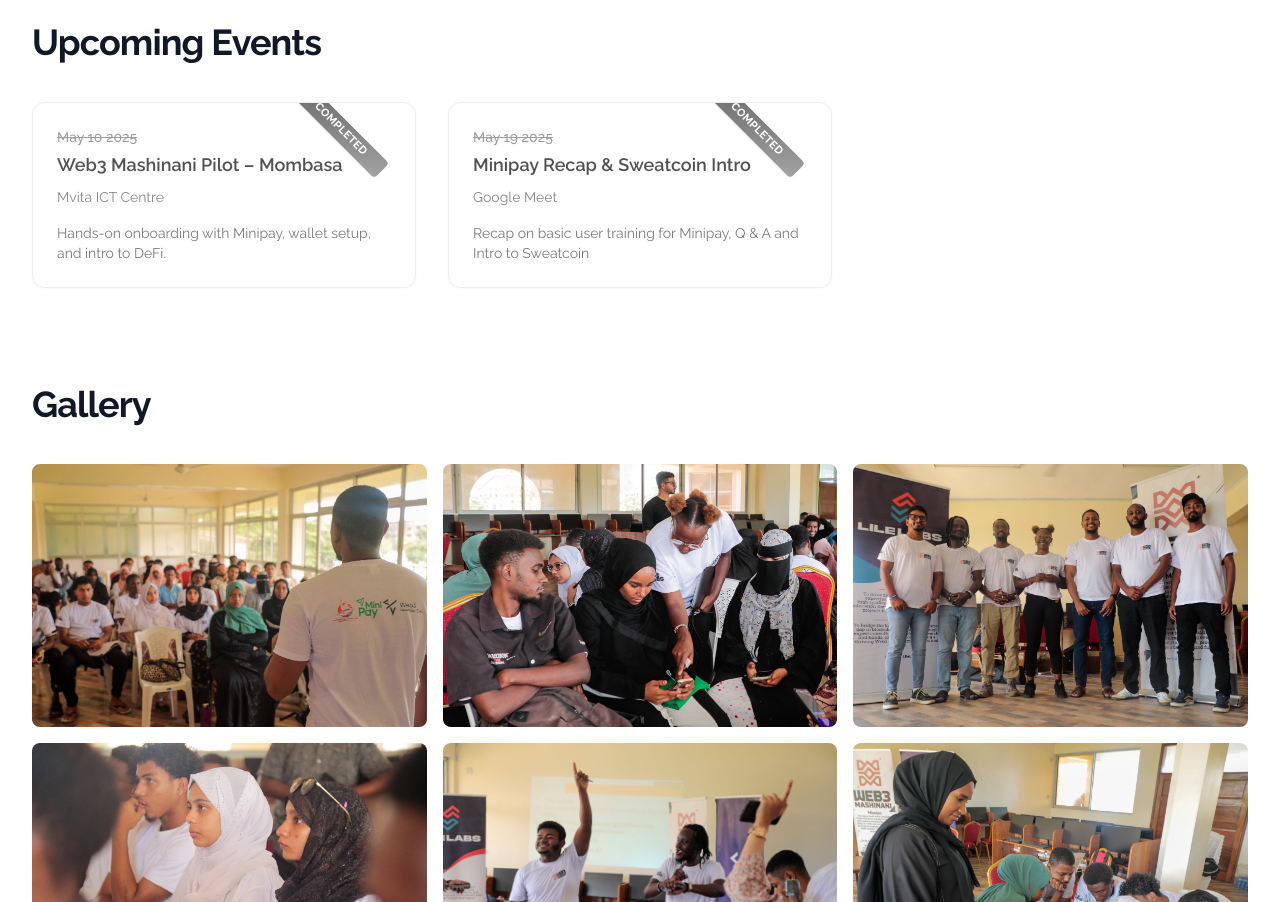
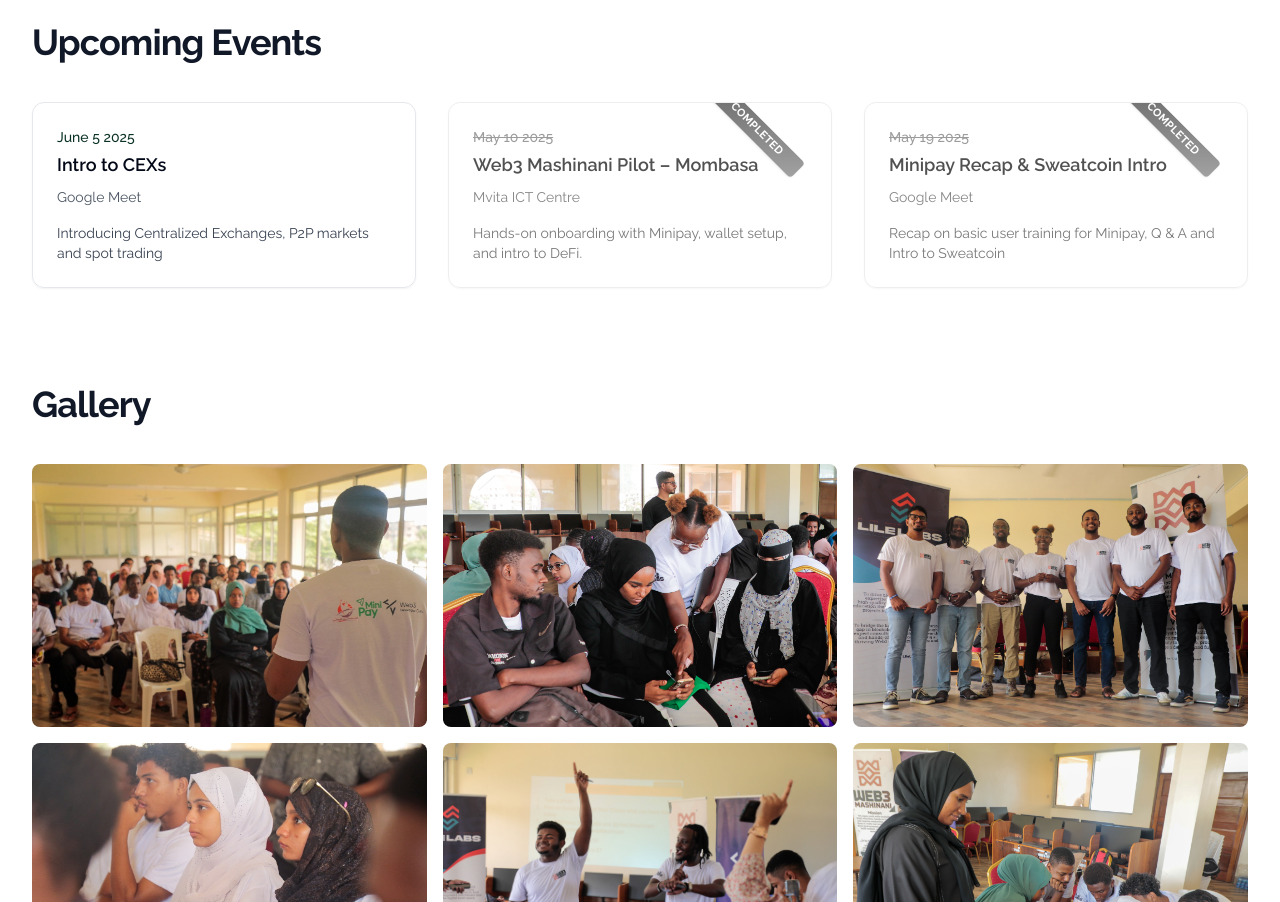
Before and after one commit to ibraziz21/mashinani-page, a Next.js app: page / in a window 1280 px wide. Shown: the part 1820-2722 px from the top of the page. Built offline with nearby package versions, Linux system fonts and the light colour scheme.

Commit message:
Update data.tsx

```diff
--- a/data/data.tsx
+++ b/data/data.tsx
@@ -76,13 +76,13 @@ export const events = [
     description: 'Recap on basic user training for Minipay, Q & A and Intro to Sweatcoin',
     done: true
   },
-  // {
-  //   title: 'Community Builders AMA',
-  //   date: 'July 2 2025',
-  //   location: 'Twitter Spaces',
-  //   description: 'Open Q&A with Lile Labs mentors on funding and growth.',
-  //   done: false
-  // }
+  {
+    title: 'Intro to CEXs',
+    date: 'June 5 2025',
+    location: 'Google Meet',
+    description: 'Introducing Centralized Exchanges, P2P markets and spot trading',
+    done: false
+  }
 ]
 
 export const gallery = [
```
